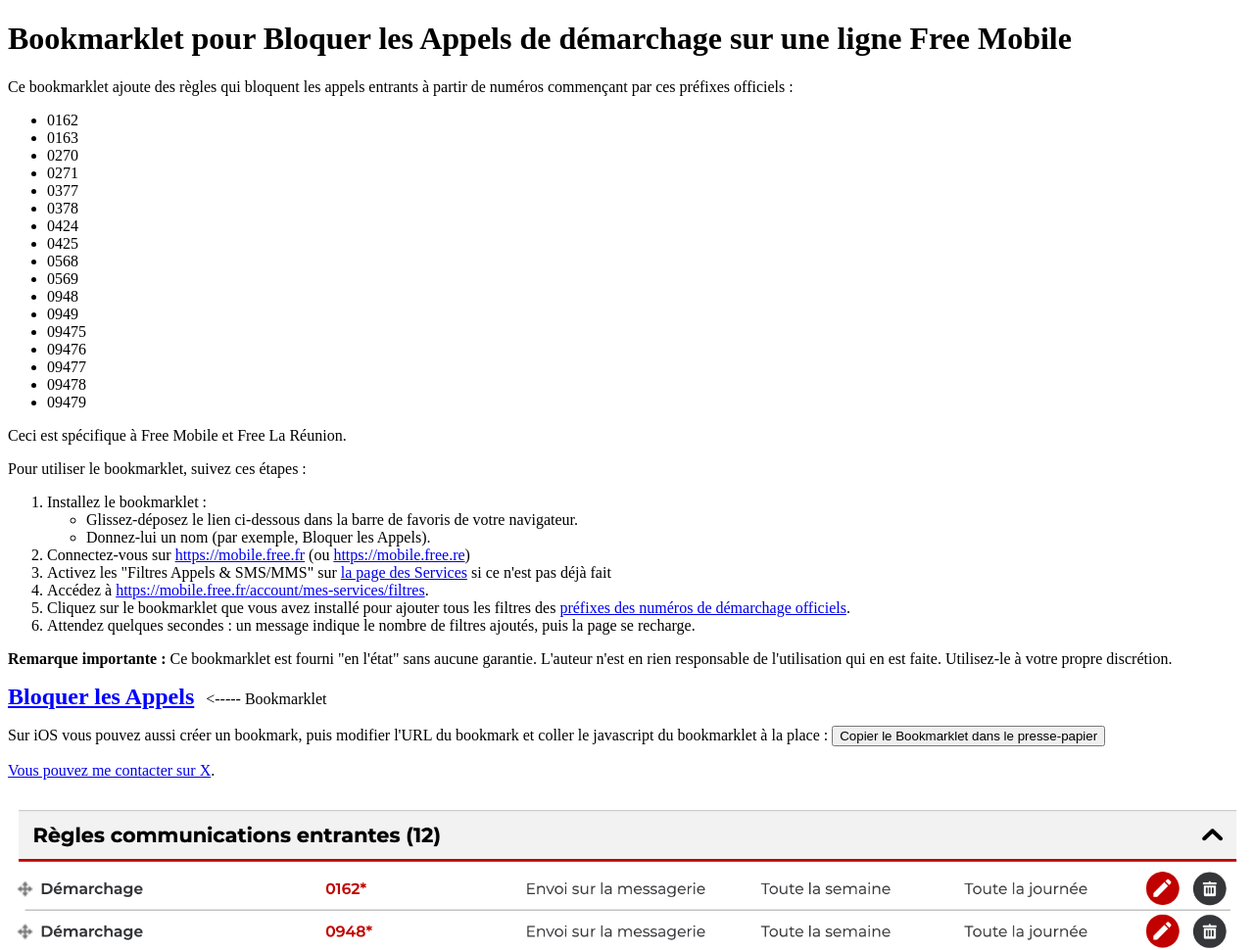
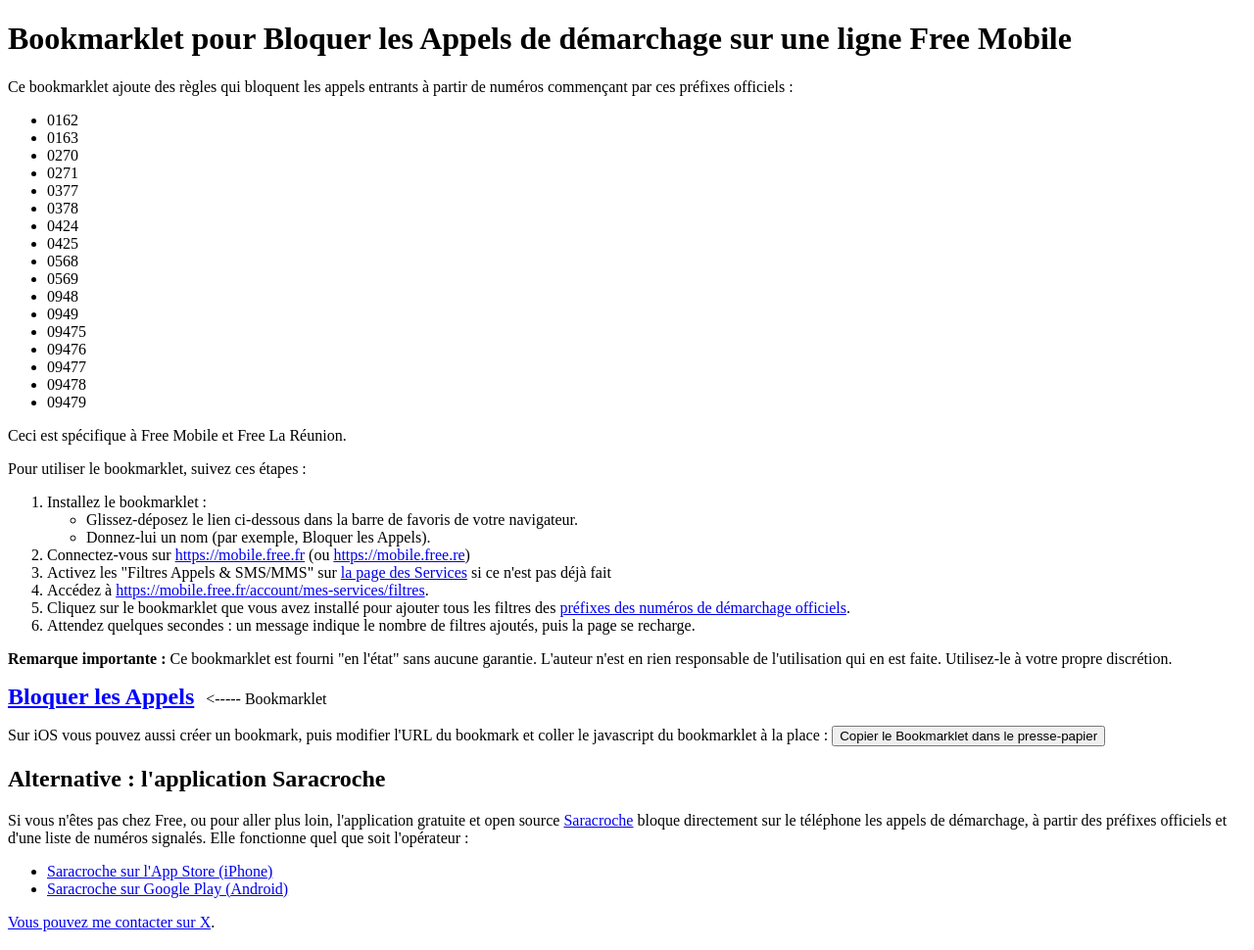
Before and after one commit to jystervinou/free-mobile-filtres-demarchage, a plain HTML site: page index.html in a window 1280 px wide. Shown: the top 970 px of the page at 98% size. Drawn offline with Linux system fonts and the light colour scheme.

Commit message:
Mentionne l'application Saracroche

```diff
--- a/index.html
+++ b/index.html
@@ -55,6 +55,13 @@
 
   <p>Sur iOS vous pouvez aussi créer un bookmark, puis modifier l'URL du bookmark et coller le javascript du bookmarklet à la place : <button id="copyButton">Copier le Bookmarklet dans le presse-papier</button></p>
 
+  <h2>Alternative : l'application Saracroche</h2>
+  <p>Si vous n'êtes pas chez Free, ou pour aller plus loin, l'application gratuite et open source <a href="https://saracroche.org/">Saracroche</a> bloque directement sur le téléphone les appels de démarchage, à partir des préfixes officiels et d'une liste de numéros signalés. Elle fonctionne quel que soit l'opérateur :</p>
+  <ul>
+    <li><a href="https://apps.apple.com/app/id6743679292">Saracroche sur l'App Store (iPhone)</a></li>
+    <li><a href="https://play.google.com/store/apps/details?id=com.cbouvat.android.saracroche">Saracroche sur Google Play (Android)</a></li>
+  </ul>
+
   <p><a href="https://x.com/jy">Vous pouvez me contacter sur X</a>.</p>
 
   <img src="https://jystervinou.github.io/free-mobile-filtres-demarchage/regles-prefixe-demarchages.png" alt="Exemple des préfixes de démarchage" style="max-width: 100%;">
```
